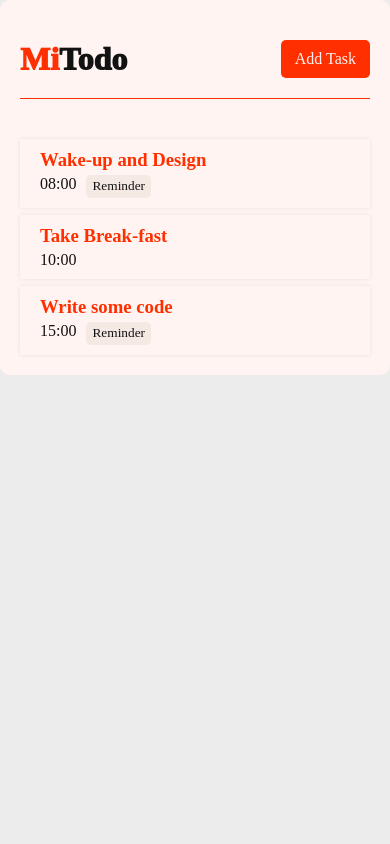
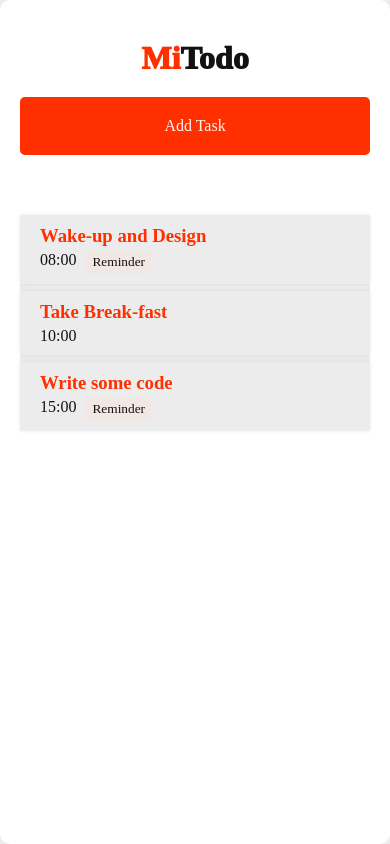
Before and after one commit to avxlooo/Mi-Todo, a React (Create React App) app: page / in a window 390 px wide. Built offline with nearby package versions, Linux system fonts and the light colour scheme; data requests are answered from the project's data file.

Commit message:
First Upload State

```diff
--- a/src/index.scss
+++ b/src/index.scss
@@ -21,8 +21,6 @@ li {
 body {
   background-color: $primary_color;
   color: $font_color;
-  height: 100vh;
-  width: 100vw;
 }
 
 .App {
@@ -30,7 +28,7 @@ body {
   min-height: 370px;
   margin: 0 auto;
   padding: 20px;
-  background-color: #fff4f1;
+  background-color: #fff;
   border-radius: 10px;
 }
 
@@ -95,3 +93,27 @@ body {
     }
   }
 }
+
+@media screen and (max-width: 760px) {
+  .App {
+    width: 100vw;
+    height: 100vh;
+  }
+
+  .navbar {
+    display: flex;
+    flex-direction: column;
+    border: none;
+
+    a.new_task {
+      width: 100%;
+      margin-top: 20px;
+      padding: 20px;
+      text-align: center;
+    }
+  }
+
+  .home {
+    background-color: rgb(236, 236, 236);
+  }
+}
```
Also changed, not shown: src/css/index.css (+1 -1 lines).
